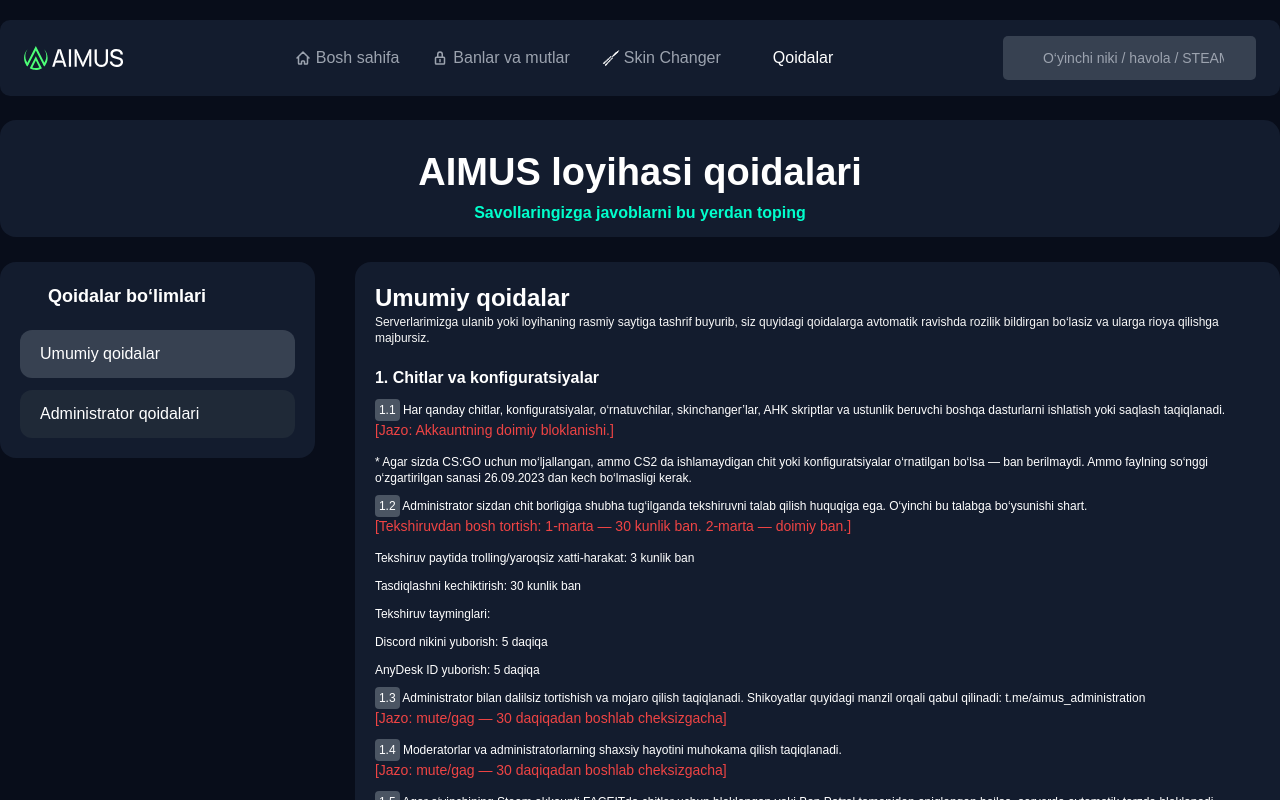
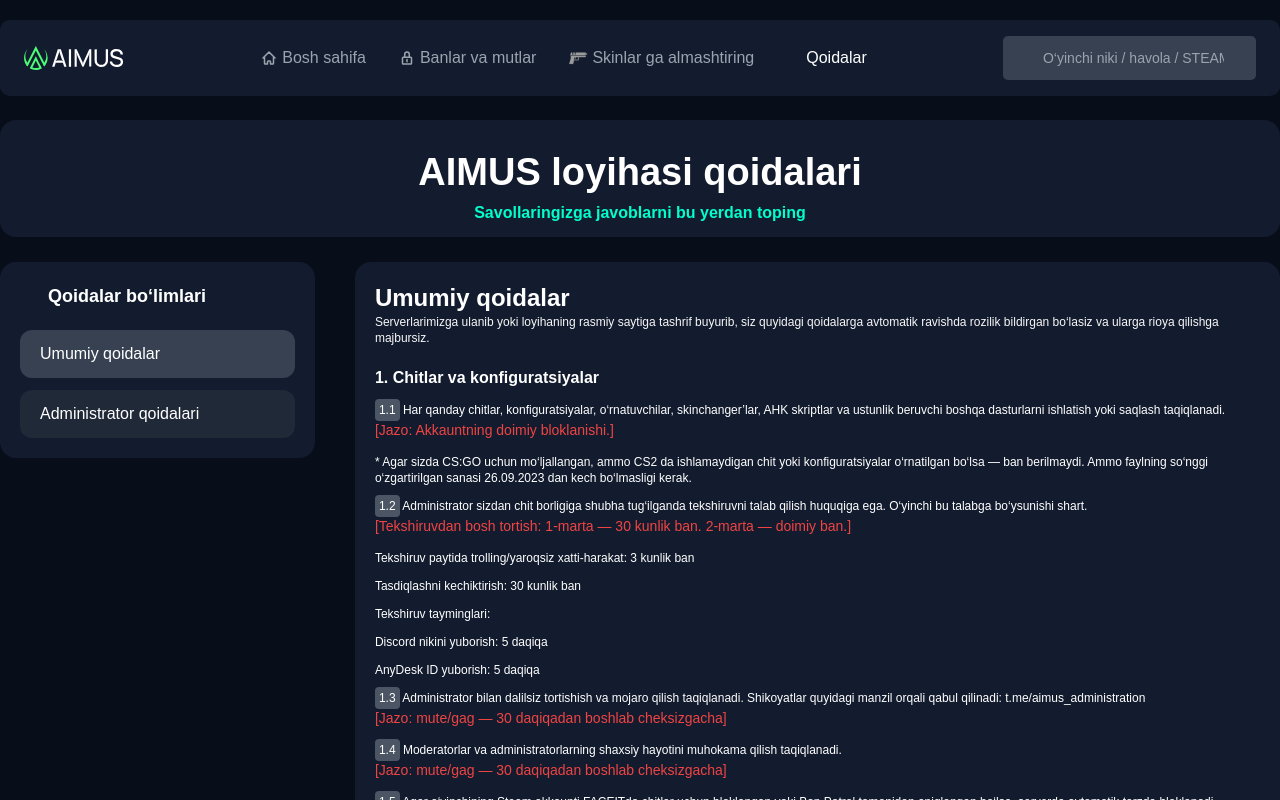
Before and after one commit to Freebek/client-aimus, a Next.js app: page /rules in a window 1280 px wide. Shown: the top 800 px of the page. Built offline with nearby package versions, Linux system fonts and the light colour scheme; some icons are missing.

Commit message:
renewed skinchanger

```diff
--- a/src/components/Header.tsx
+++ b/src/components/Header.tsx
@@ -7,7 +7,7 @@
 import RuleIcon from "@mui/icons-material/Rule";
 import MenuIcon from "@mui/icons-material/Menu";
 import CloseIcon from "@mui/icons-material/Close";
-import Knife from "../../public/assets/butterfly-knife.png";
+import Pistol from "../../public/assets/pistol-gun.png";
 import Image from "next/image";
 
 const Header = () => {
@@ -133,8 +133,8 @@
                   target="_blank"
                   className={navLinkClass("/skins")}
                 >
-                  <Image src={Knife} alt="knife logo" width={18} height={18} />
-                  Skin Changer
+                  <Image src={Pistol} alt="knife logo" width={20} height={20} />
+                  Skinlar ga almashtiring
                 </Link>
               </li>
 
```
Also changed, not shown: public/assets/butterfly-knife.png (deleted), public/assets/pistol-gun.png (added).
